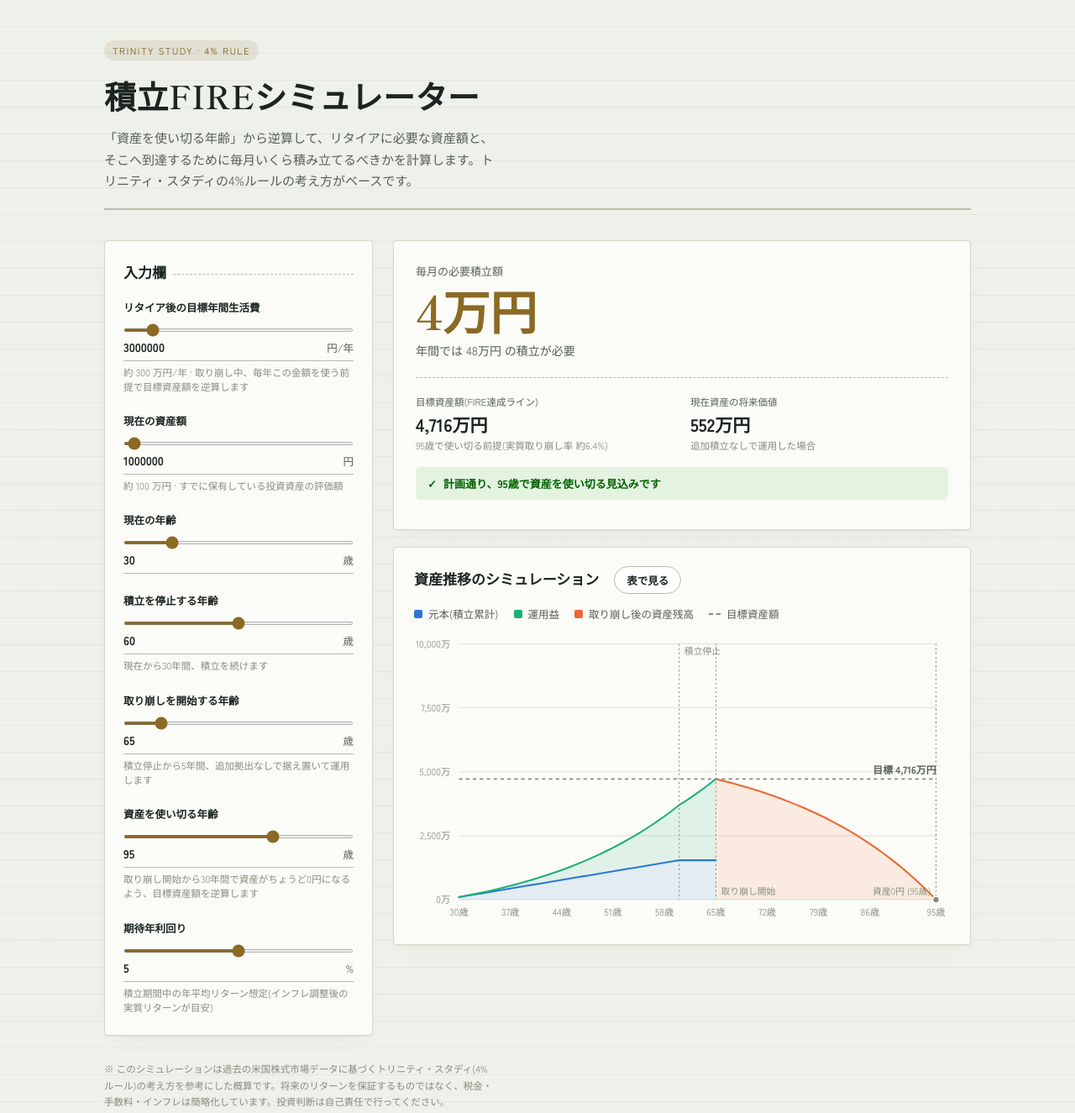
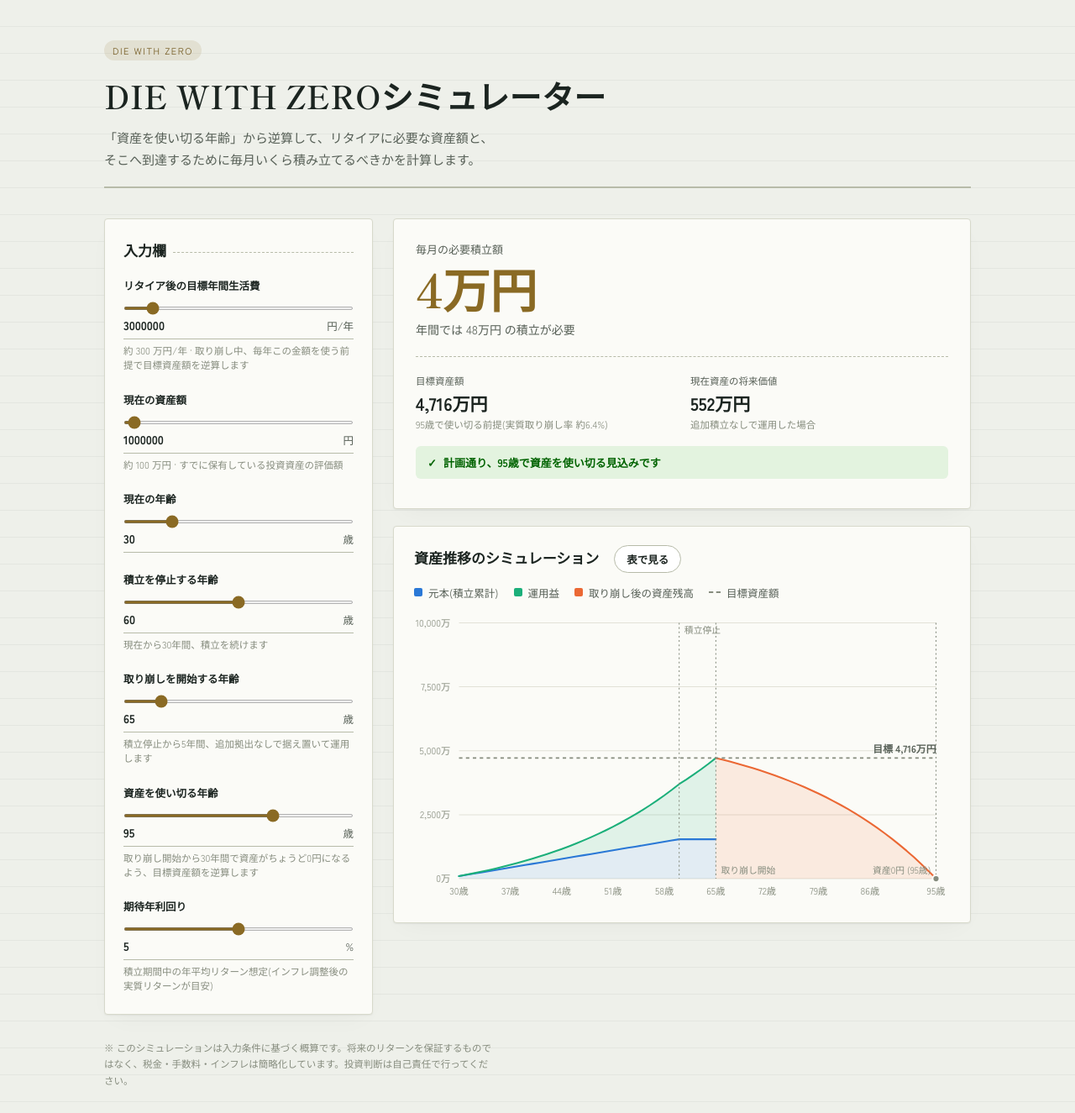
Before and after one commit to s99446924-alt/fire-simulator, a plain HTML site: page index.html in a window 1280 px wide. Shown: the whole page at 84% size. Drawn offline with Linux system fonts and the light colour scheme.

Commit message:
タイトルをDIE WITH ZEROシミュレーターに変更し、トリニティ・スタディの記載を削除

```diff
--- a/index.html
+++ b/index.html
@@ -1,11 +1,11 @@
 <!doctype html><html><head><meta charset=utf8><meta name=viewport content="width=device-width,initial-scale=1"><style>:root{color-scheme:light}body{margin:0;padding:0;font:14px -apple-system,BlinkMacSystemFont,sans-serif;background:#faf9f5;color:#141413}img{max-width:100%}[hidden]:not([hidden=until-found]){display:none!important}</style></head><body>
-<title>積立FIREシミュレーター</title>
+<title>DIE WITH ZEROシミュレーター</title>
 <link rel="manifest" href="manifest.webmanifest">
 <link rel="apple-touch-icon" href="icon-512.png">
 <meta name="apple-mobile-web-app-capable" content="yes">
 <meta name="mobile-web-app-capable" content="yes">
 <meta name="apple-mobile-web-app-status-bar-style" content="default">
-<meta name="apple-mobile-web-app-title" content="積立FIRE">
+<meta name="apple-mobile-web-app-title" content="DIE WITH ZERO">
 <meta name="theme-color" media="(prefers-color-scheme: light)" content="#eef0ea">
 <meta name="theme-color" media="(prefers-color-scheme: dark)" content="#12140f">
 <link rel="preconnect" href="https://fonts.googleapis.com">
@@ -450,10 +450,10 @@
 
 <div class="page">
   <header class="masthead">
-    <span class="eyebrow">TRINITY STUDY · 4% RULE</span>
-    <h1>積立FIREシミュレーター</h1>
+    <span class="eyebrow">DIE WITH ZERO</span>
+    <h1>DIE WITH ZEROシミュレーター</h1>
     <p class="subtitle">
-      「資産を使い切る年齢」から逆算して、リタイアに必要な資産額と、そこへ到達するために毎月いくら積み立てるべきかを計算します。トリニティ・スタディの4%ルールの考え方がベースです。
+      「資産を使い切る年齢」から逆算して、リタイアに必要な資産額と、そこへ到達するために毎月いくら積み立てるべきかを計算します。
     </p>
   </header>
 
@@ -540,7 +540,7 @@
         </div>
         <div class="stat-grid">
           <div>
-            <div class="stat-label">目標資産額(FIRE達成ライン)</div>
+            <div class="stat-label">目標資産額</div>
             <div class="stat-value" id="statTarget">–</div>
             <div class="stat-sub" id="statTargetSub"></div>
           </div>
@@ -592,7 +592,7 @@
   </main>
 
   <footer class="disclaimer">
-    ※ このシミュレーションは過去の米国株式市場データに基づくトリニティ・スタディ(4%ルール)の考え方を参考にした概算です。将来のリターンを保証するものではなく、税金・手数料・インフレは簡略化しています。投資判断は自己責任で行ってください。
+    ※ このシミュレーションは入力条件に基づく概算です。将来のリターンを保証するものではなく、税金・手数料・インフレは簡略化しています。投資判断は自己責任で行ってください。
   </footer>
 </div>
 
```
Also changed, not shown: manifest.webmanifest.
